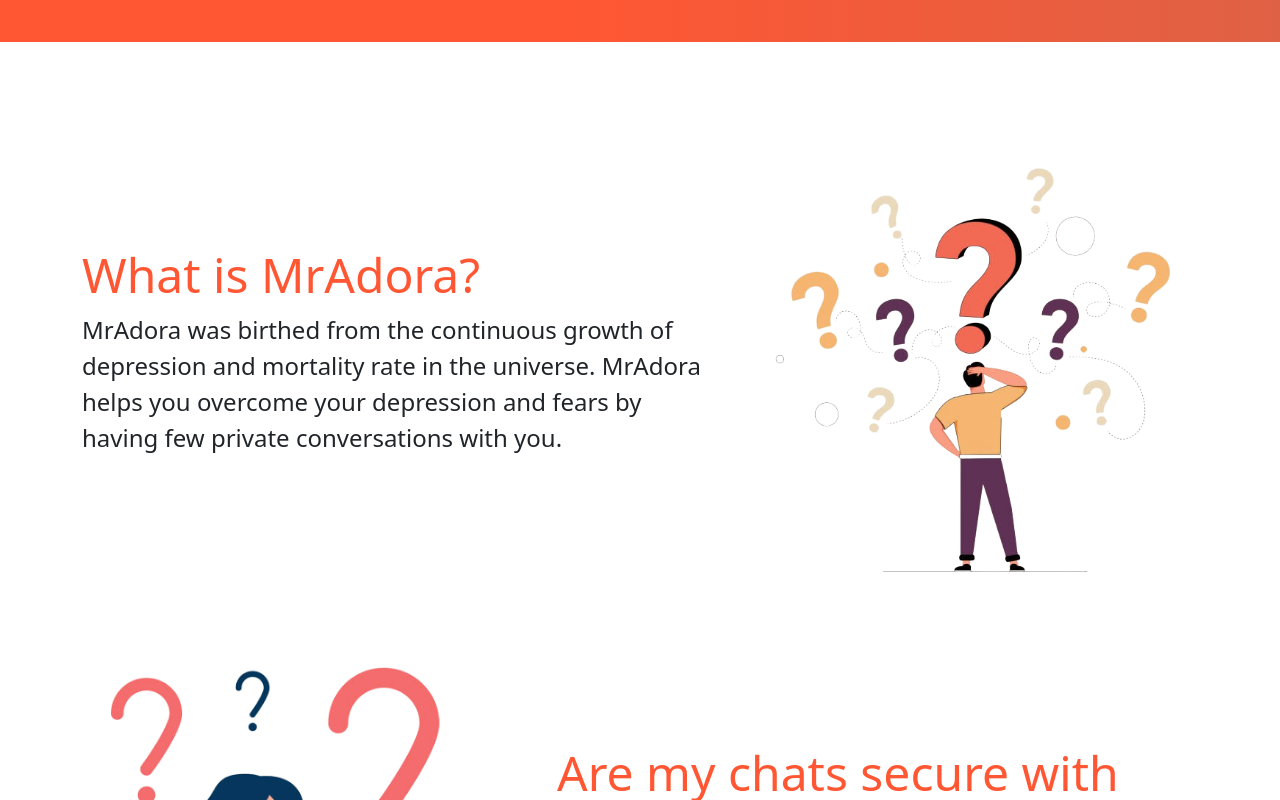
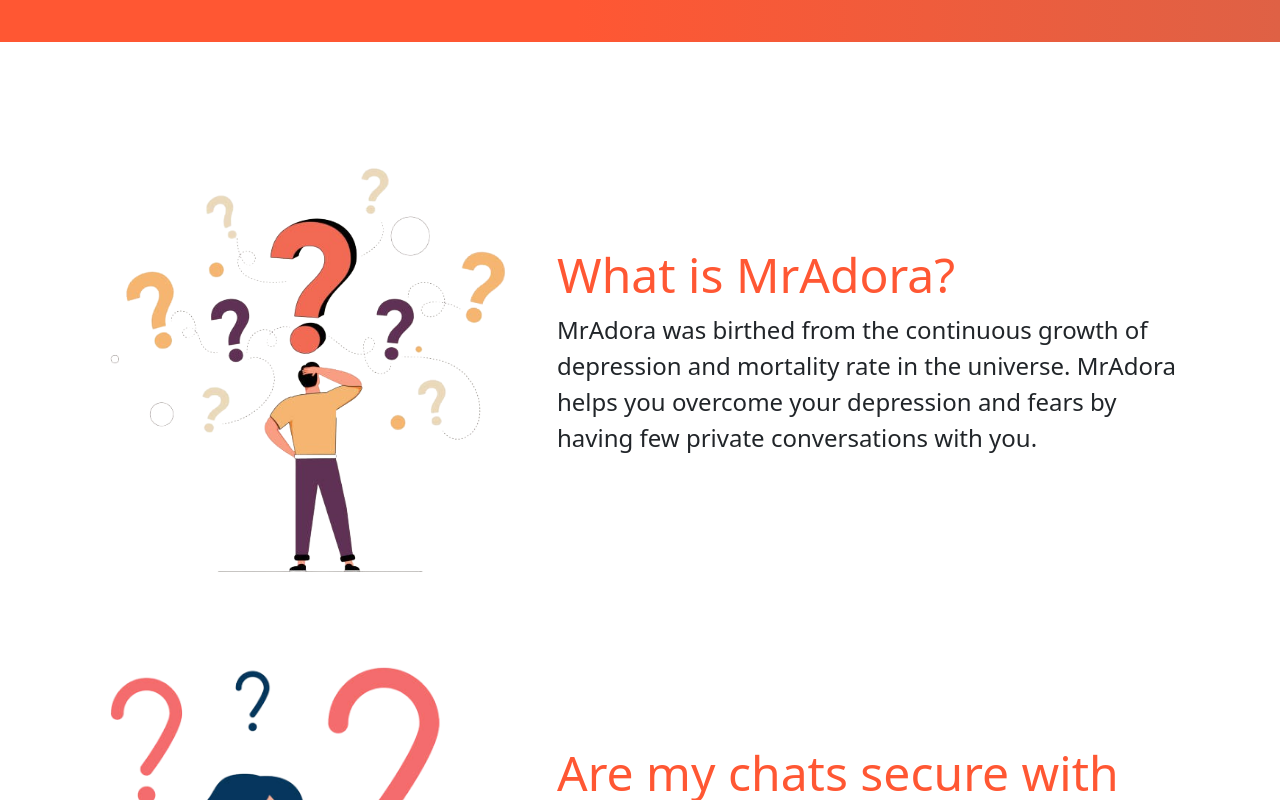
Before and after one commit to steelthedev/mradora, a Vue app: page / in a window 1280 px wide. Shown: the part 720-1520 px from the top of the page. Built offline with nearby package versions, Linux system fonts and the light colour scheme.

Commit message:
restructured layout

```diff
--- a/src/views/HomeView.vue
+++ b/src/views/HomeView.vue
@@ -23,6 +23,9 @@
 <section class="about">
   <div class="container">
     <div class="row justify-content-center mt-5">
+      <div class="col-lg-5 text-center col-md-6">
+        <img src="../assets/questionman.png" alt="">
+      </div>
       <div class="col-lg-7 col-md-6 mt-5">
         <div class="about-heading">
           <h1 class="text-main heading-lg mt-5">What is MrAdora?</h1>
@@ -33,9 +36,7 @@
           </p>
         </div>
       </div>
-      <div class="col-lg-5 text-center col-md-6">
-        <img src="../assets/questionman.png" alt="">
-      </div>
+
     </div>
   </div>
 
```
